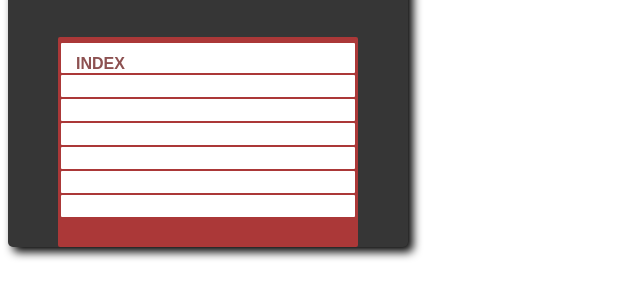
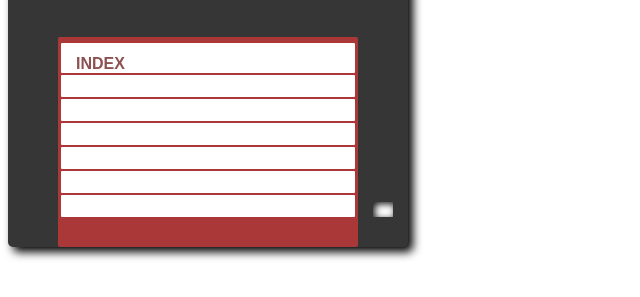
Before and after one commit to victo05-so/diskette-css, a website built with Vite: page src/index.html in a window 1280 px wide. Shown: the part 161-458 px from the top of the page, 0-640 px from the left. Built offline with nearby package versions, Linux system fonts and the light colour scheme.

Commit message:
añadido hueco ab-dcha

```diff
--- a/src/index.css
+++ b/src/index.css
@@ -44,11 +44,22 @@
   height: 40px;
 }
 
-.invisible-botton{
+.invisible-bottom{
   width: 100%;
   height: 210px;
   display: flex;
   justify-content: center;
+  position: relative;
+}
+
+.huequito-chico {
+  width: 20px;
+  height: 15px;
+  background-color: #fff;
+  box-shadow: 2px 2px 7px inset #000e;
+  position: absolute;
+  bottom: 30px;
+  right: 15px;
 }
 
 .label-container{
--- a/src/index.html
+++ b/src/index.html
@@ -19,7 +19,8 @@
       </div>
     </div>
     <div class="invisible-middle"></div>
-    <div class="invisible-botton">
+    <div class="invisible-bottom">
+      <div class="huequito-chico"></div>
       <div class="label-container">
         <div class="text-content">
           <p class="text-message">INDEX</p>
```
